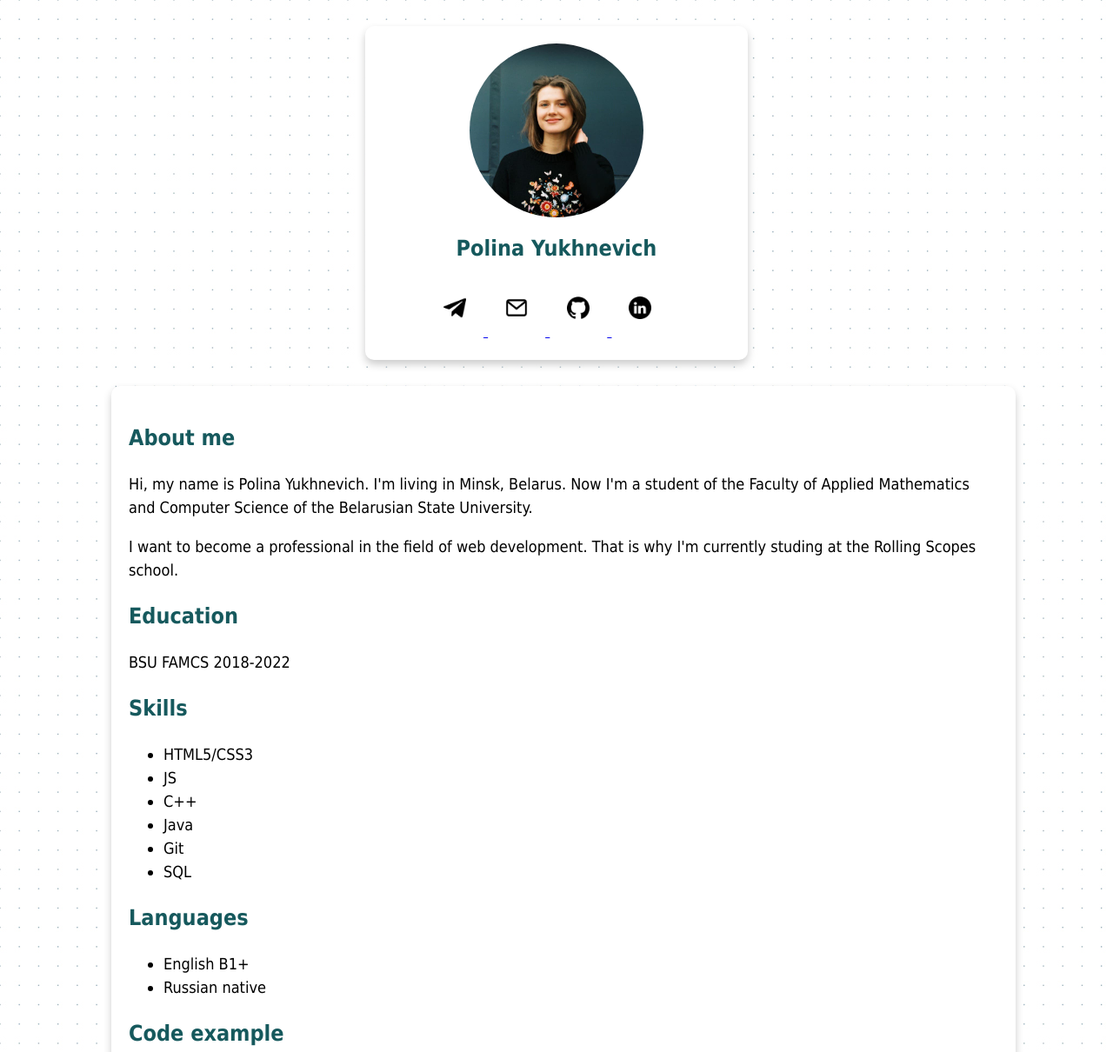
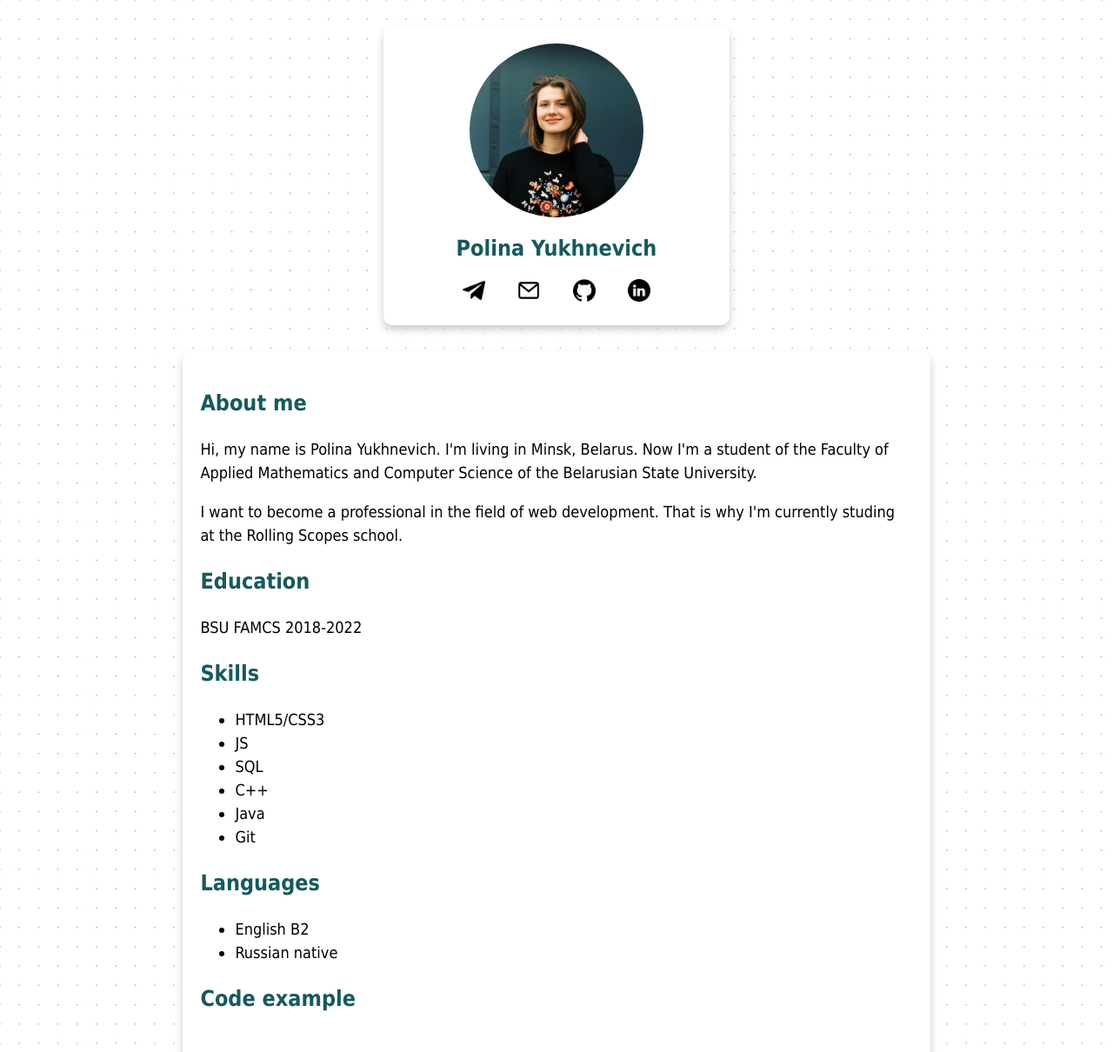
Before and after one commit to PolinaYu/-rsschool-cv-, a plain HTML site: page index.html in a window 1280 px wide. Shown: the top 1210 px of the page at 87% size. Drawn offline with nearby package versions, Linux system fonts and the light colour scheme.

Commit message:
feat: make layout fluid

```diff
--- a/index.html
+++ b/index.html
@@ -55,17 +55,17 @@
               <ul>
                 <li>HTML5/CSS3</li>
                 <li>JS</li>
+                <li>SQL</li>
                 <li>C++</li>
                 <li>Java</li>
                 <li>Git</li>
-                <li>SQL</li>
               </ul>
             </div>
           </section>
           <section>
             <h2>Languages</h2>
             <ul>
-              <li>English B1+</li>
+              <li>English B2</li>
               <li>Russian native</li>
             </ul>
           </section>
@@ -104,7 +104,7 @@ static class Square extends JPanel {
 
         <footer>
           <div class="footer-year">
-            <time> 2021 </time>
+            <time> 2022 </time>
           </div>
           <div class="footer-github">
             <a target="_blank" href="https://github.com/PolinaYu"><i class="fab fa-github"></i>Me on GitHub</a>
--- a/style.css
+++ b/style.css
@@ -11,13 +11,13 @@ h2{
 }
 .container-centered{
     margin: 20px auto;
-    width: 1024px;
+    width: 80%;
     font-family: Tahoma;
     line-height: 1.5;
     font-size: 18px;
 }
 .card{
-    width: 400px;
+    width: 35%;
     margin: 30px auto;
     padding: 20px;
     background-color: #fff;
@@ -43,15 +43,14 @@ h2{
     color:black
 }
 .contact-icons{
-    display: inline-block;
-    align-items:center;
-    text-decoration: none;
-    color: var(--dark-gray-color);
-    margin: 0 50px;
+    display: flex;
+    justify-content: space-between;
+    align-items: center;
+    margin:0 20%;
 }
 
 .sheet{
-    width: 1000px;
+    width: 80%;
     margin: 30px auto;
     padding: 20px;
     background-color: #fff;
@@ -63,7 +62,6 @@ h2{
     width: 26px;
     height: 26px;
     margin: 0 auto;
-    padding: 20px;
 }
 .contacts li img {
     vertical-align: middle;
```
